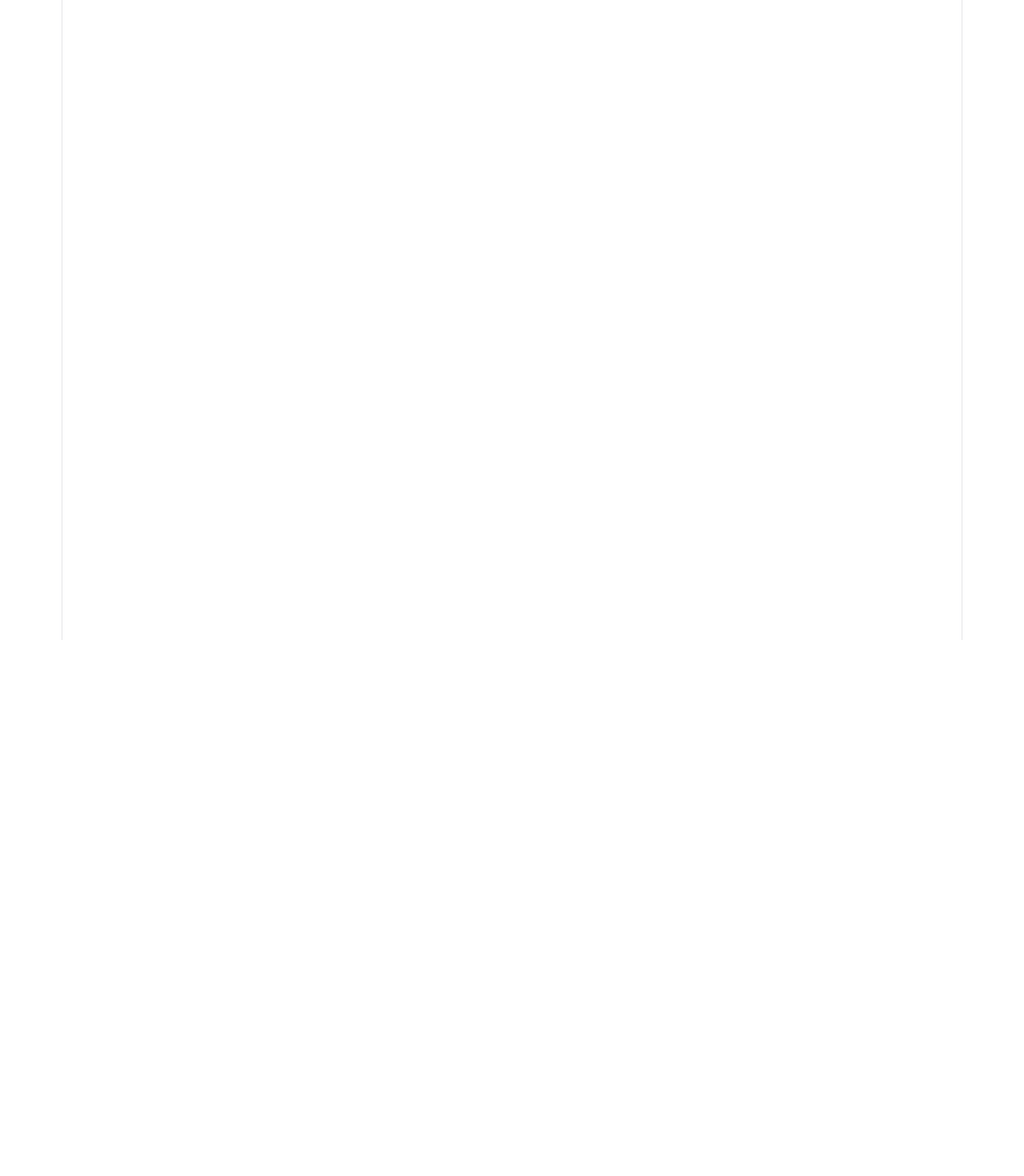
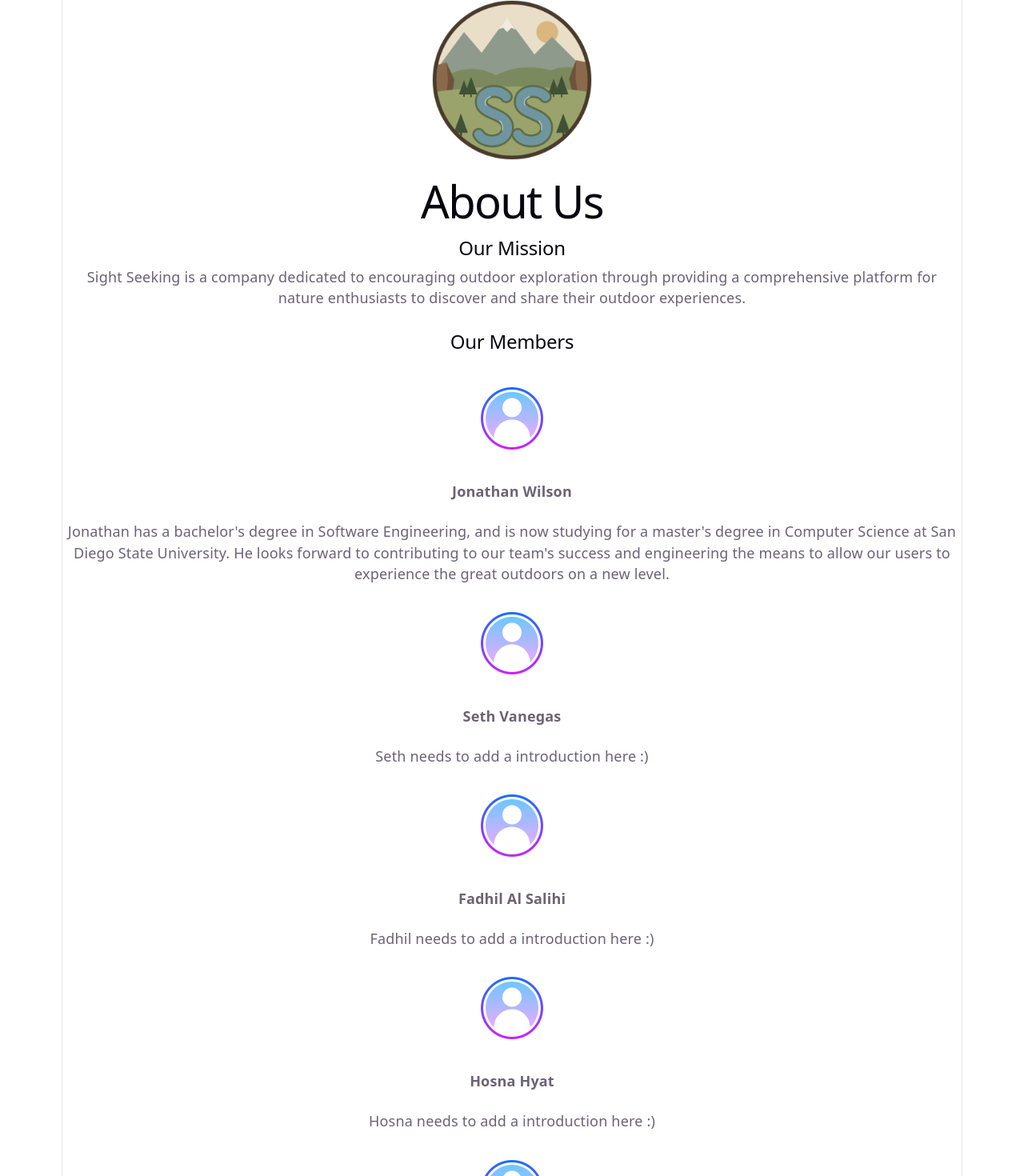
Before and after one commit to Jthansd/SightSeeking, a React (Vite) app in the folder frontend/: page /about in a window 1280 px wide. Before the commit this address had no page. Shown: the top 1470 px of the page at 80% size. Before the commit the page ends 800 px from the top, so only its background shows below. Built offline with nearby package versions, Linux system fonts and the light colour scheme.

Commit message:
Added the about page with descriptions and profile pictures. Need descriptions of all members

```diff
--- /dev/null
+++ b/frontend/src/AboutPage.css
@@ -0,0 +1,9 @@
+.about-badge {
+  width: 200px;
+  height: auto;
+}
+
+.about-pfp {
+  width: 96px;
+  height: 96px;
+}
--- a/frontend/src/App.tsx
+++ b/frontend/src/App.tsx
@@ -1,12 +1,15 @@
 import { BrowserRouter, Routes, Route } from "react-router-dom";
 import HomePage from "./pages/HomePage";
 import "./App.css";
+import "./AboutPage.css";
+import AboutPage from "./pages/AboutPage";
 
 export default function App() {
   return (
     <BrowserRouter>
       <Routes>
         <Route path="/" element={<HomePage />} />
+        <Route path="/about" element={<AboutPage />} />
       </Routes>
     </BrowserRouter>
   );
--- /dev/null
+++ b/frontend/src/components/MemberCard.tsx
@@ -0,0 +1,21 @@
+import defaultPfp from "../assets/icons8-user-default-96.png";
+
+export type Member = {
+  name: string;
+  bio: string;
+  pfp?: string;
+};
+
+type Props = {
+  member: Member;
+};
+
+export default function MemberCard({ member }: Props) {
+    return (
+    <div>
+        <br /><img src={member.pfp || defaultPfp} alt={member.name} className="about-pfp" />
+        <h4>{member.name}</h4>
+        <p>{member.bio}</p>
+    </div>
+    );
+};
--- /dev/null
+++ b/frontend/src/pages/AboutPage.tsx
@@ -0,0 +1,57 @@
+import badge from "../assets/sight-seeking-badge.png";
+import MemberCard, {type Member} from "../components/MemberCard";
+
+
+const members: Member[] = [
+    {
+      name: "Jonathan Wilson",
+      bio: "Jonathan has a bachelor's degree in Software Engineering, and is now studying for a master's degree in Computer Science at San Diego State University. He looks forward to contributing to our team's success and engineering the means to allow our users to experience the great outdoors on a new level."
+    },
+    {
+      name: "Seth Vanegas",
+      bio: "Seth needs to add a introduction here :)"
+    },
+    {
+      name: "Fadhil Al Salihi",
+      bio: "Fadhil needs to add a introduction here :)"
+    },
+    {
+      name: "Hosna Hyat",
+      bio: "Hosna needs to add a introduction here :)"
+    },
+    {
+      name: "Vlad Jerohhin",
+      bio: "Vlad needs to add a introduction here :)"
+    },
+    {
+      name: "Christena Bell",
+      bio: "Christena needs to add a introduction here :)"
+    }
+  ];
+
+export default function AboutPage() {
+  return (
+    <div className="about">
+      <img src={badge} alt="Sight Seeking badge" className="about-badge" />
+      <h1>About Us</h1>
+
+      <section>
+        <h2>Our Mission</h2>
+        <p>
+          Sight Seeking is a company dedicated to encouraging outdoor exploration through
+          providing a comprehensive platform for nature enthusiasts to discover and share
+          their outdoor experiences.
+        </p>
+      </section>
+
+      <section>
+        <h2><br />Our Members</h2>
+        <div className="member-grid">
+          {members.map((m) => (
+            <MemberCard key={m.name} member={m} />
+          ))}
+        </div>
+      </section>
+    </div>
+  );
+}
```
Also changed, not shown: frontend/src/assets/icons8-user-default-96.png (added), frontend/src/assets/sight-seeking-badge.png (added), frontend/src/pages/BlogPage.tsx (added).
